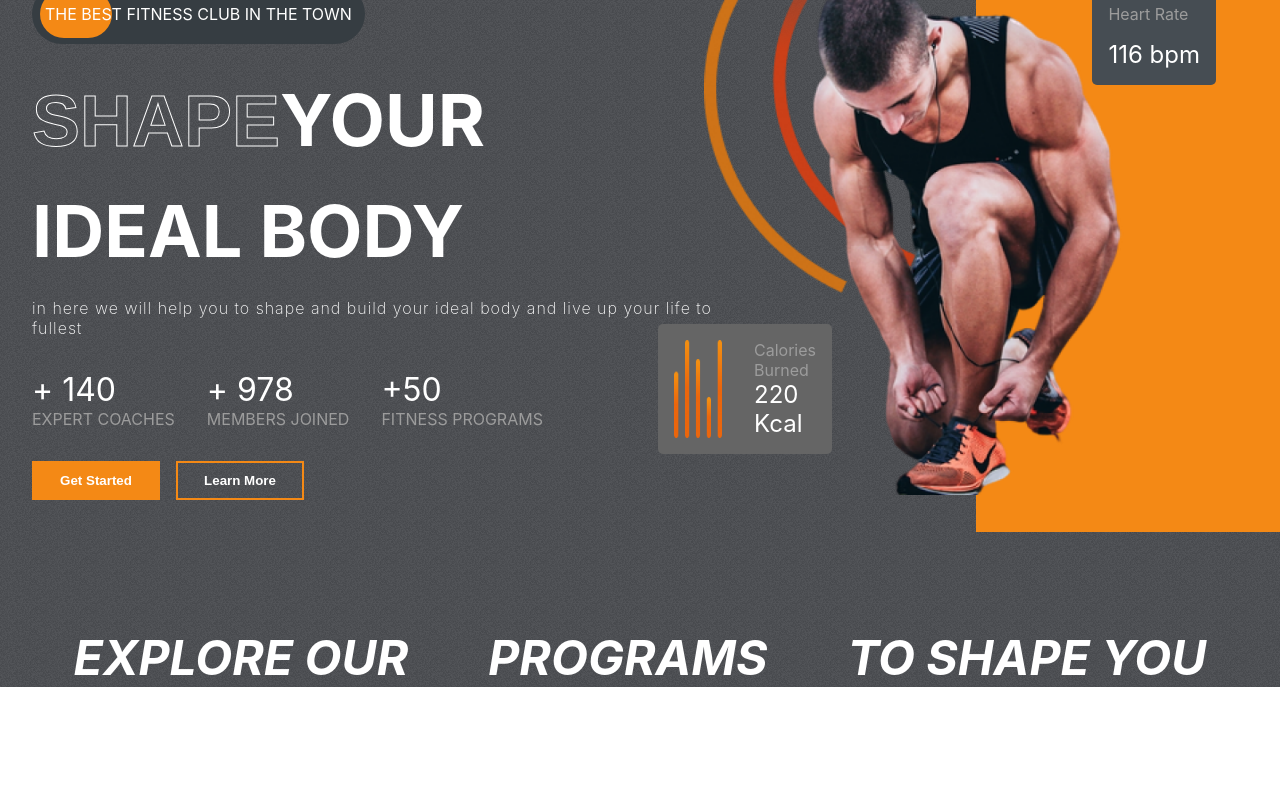
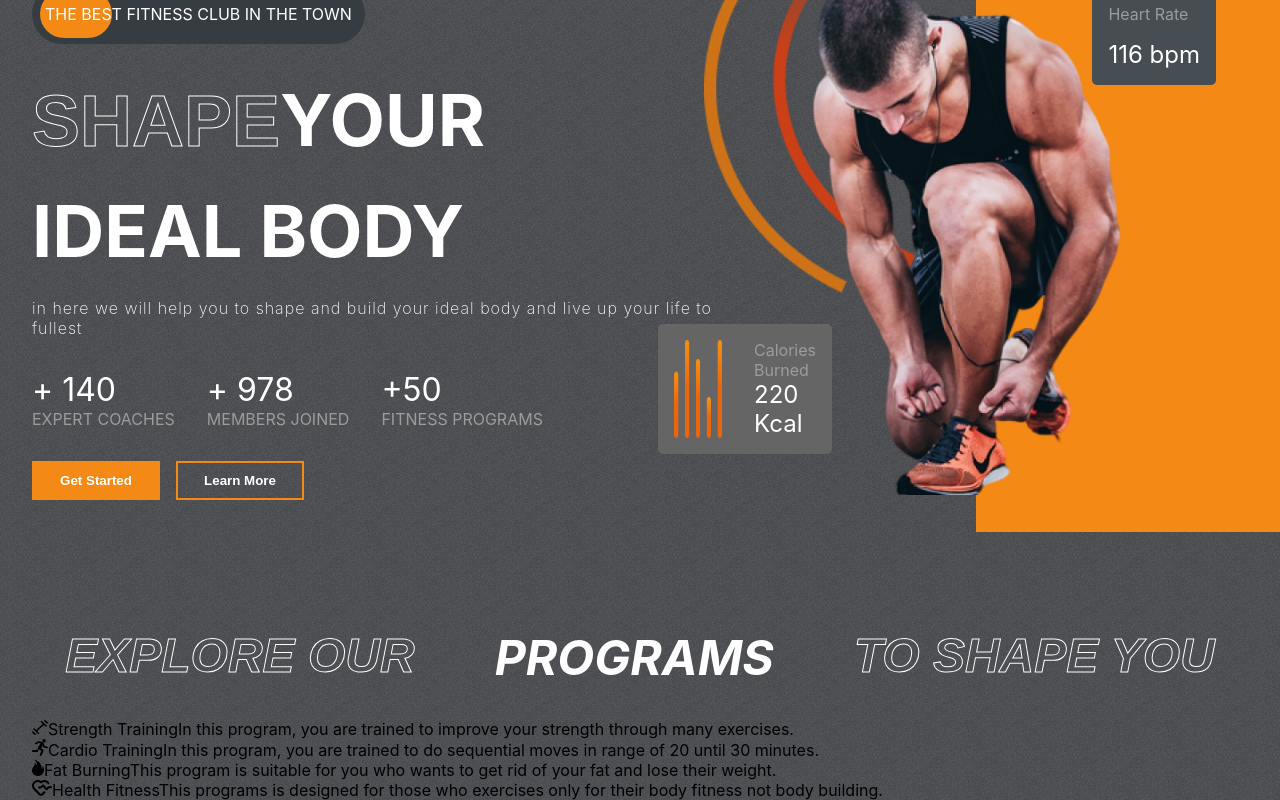
Before and after one commit to AlaaSassii/fitnessWeb, a React (Vite) app: page / in a window 1280 px wide. Shown: the part 188-988 px from the top of the page. Before the commit the page ends 875 px from the top, so only its background shows below. Built offline with nearby package versions, Linux system fonts and the light colour scheme.

Commit message:
add new things

```diff
--- a/src/components/Programs/Programs.jsx
+++ b/src/components/Programs/Programs.jsx
@@ -1,12 +1,22 @@
 import React from "react";
 import "./programs.css";
+import { programsData } from "../../data/programsData";
 const Programs = () => {
   return (
     <div className='Programs' id='programs'>
       <div className='programs-header'>
-        <span>Explore our</span>
+        <span className='stroke-text'>Explore our</span>
         <span>Programs</span>
-        <span>to shape you</span>
+        <span className='stroke-text'>to shape you</span>
+      </div>
+      <div className='programs-categories'>
+        {programsData.map((program, index) => (
+          <div className='category' key={`program__${index}`}>
+            {program.image}
+            <span>{program.heading}</span>
+            <span>{program.details}</span>
+          </div>
+        ))}
       </div>
     </div>
   );
```
